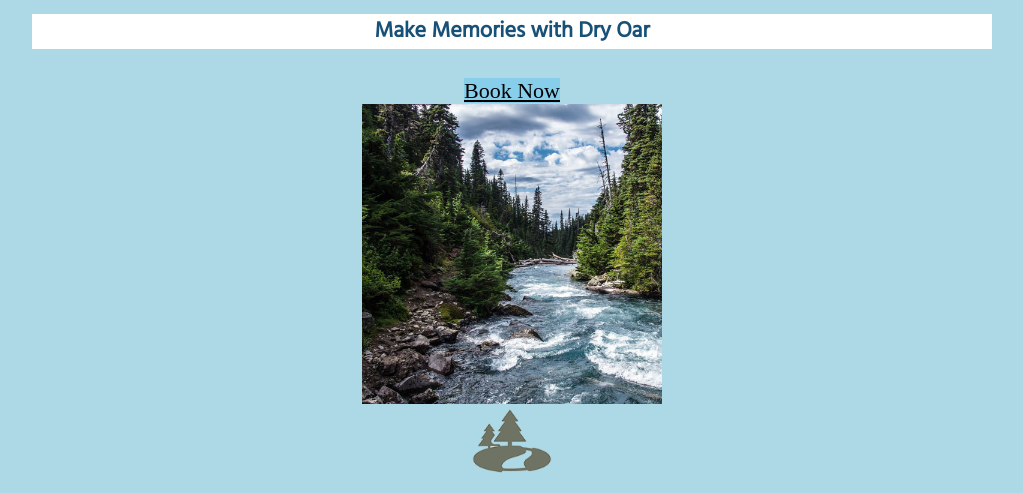
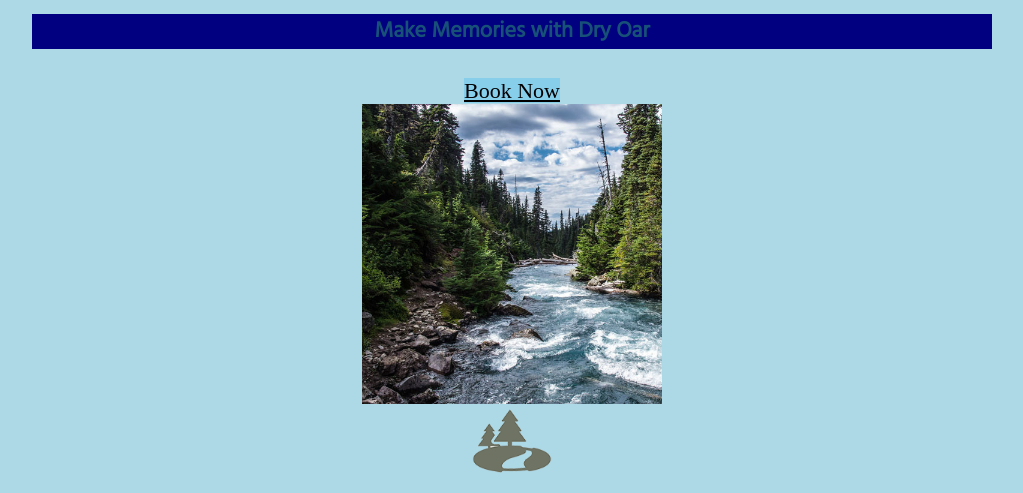
Before and after one commit to Mthasap/siteplan, a plain HTML site: page index.html in a window 1280 px wide. Shown: the part 607-1100 px from the top of the page, without its empty margins (128-1151 px from the left). Drawn offline with Linux system fonts and the light colour scheme.

Commit message:
Update styles.css

```diff
--- a/styles/styles.css
+++ b/styles/styles.css
@@ -48,7 +48,7 @@
 .home-tittle {background-color: white;
 color: black;
 font-size: 2em;}
-h4 {background-color: white;
+h4 {background-color: navy;
 color: lightblue;}
 .msg h2 {background-color: white;
 color: red;}
```
